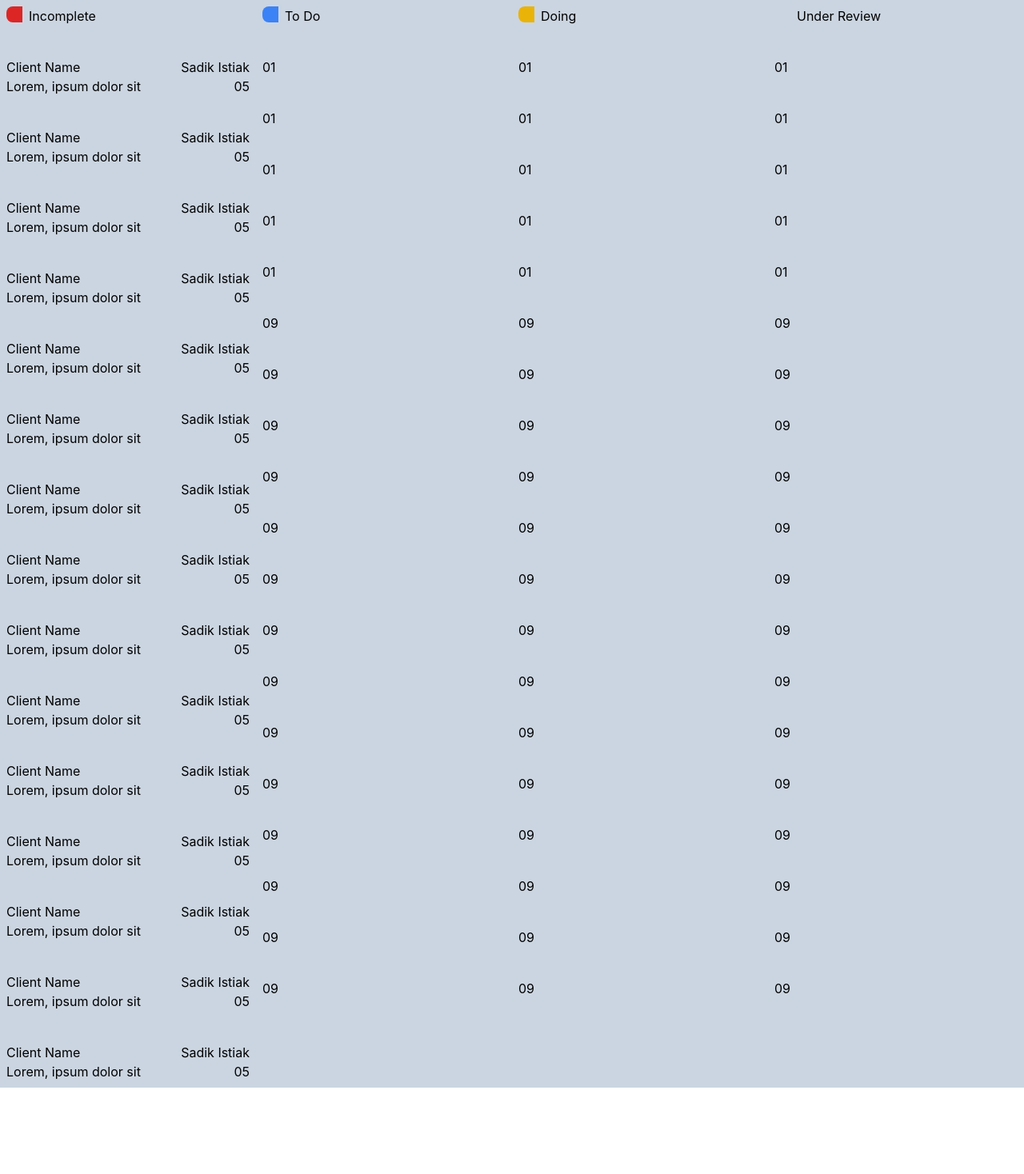
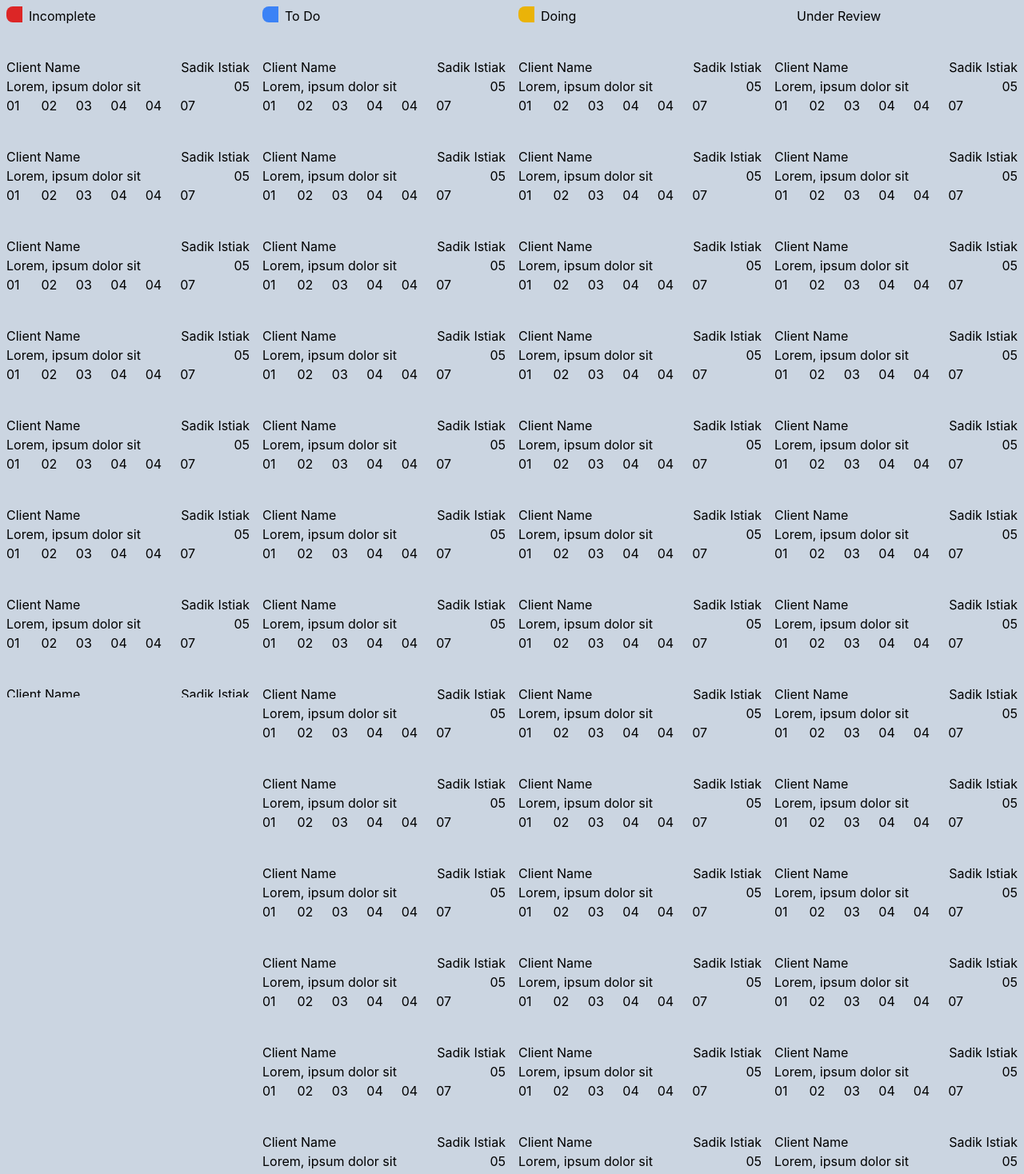
Before and after one commit to md-azmi-siddique/seo-page1, a React (Create React App) app: page / in a window 1280 px wide. Shown: the top 1468 px of the page at 80% size. Before the commit the page ends 1360 px from the top, so only its background shows below. Built offline with nearby package versions, Linux system fonts and the light colour scheme.

Commit message:
scroll bar processed

```diff
--- a/package.json
+++ b/package.json
@@ -9,6 +9,7 @@
     "react": "^18.2.0",
     "react-dom": "^18.2.0",
     "react-scripts": "5.0.1",
+    "react-scrollbars-custom": "^4.1.1",
     "swiper": "^11.0.5",
     "web-vitals": "^2.1.4"
   },
--- a/src/Components/Compleated.jsx
+++ b/src/Components/Compleated.jsx
@@ -1,4 +1,5 @@
 import React from "react";
+import MyComponent from './MyComponent';
 
 const Compleated = () => {
   return (
@@ -7,25 +8,9 @@ const Compleated = () => {
         <div className="w-5 h-5 rounded-l-lg mr-2"></div>
         Compleated
       </div>
-      <div>01</div>
-      <div>01</div>
-      <div>01</div>
-      <div>01</div>
-      <div>01</div>
-      <div>09</div>
-      <div>09</div>
-      <div>09</div>
-      <div>09</div>
-      <div>09</div>
-      <div>09</div>
-      <div>09</div>
-      <div>09</div>
-      <div>09</div>
-      <div>09</div>
-      <div>09</div>
-      <div>09</div>
-      <div>09</div>
-      <div>09</div>
+      <div>
+        <MyComponent></MyComponent>
+      </div>
     </div>
   );
 };
--- a/src/Components/Doing.jsx
+++ b/src/Components/Doing.jsx
@@ -1,4 +1,5 @@
 import React from "react";
+import MyComponent from './MyComponent';
 
 const Doing = () => {
   return (
@@ -7,25 +8,9 @@ const Doing = () => {
         <div className="w-5 h-5 rounded-l-lg mr-2 bg-yellow-500"></div>
         Doing
       </div>
-      <div>01</div>
-      <div>01</div>
-      <div>01</div>
-      <div>01</div>
-      <div>01</div>
-      <div>09</div>
-      <div>09</div>
-      <div>09</div>
-      <div>09</div>
-      <div>09</div>
-      <div>09</div>
-      <div>09</div>
-      <div>09</div>
-      <div>09</div>
-      <div>09</div>
-      <div>09</div>
-      <div>09</div>
-      <div>09</div>
-      <div>09</div>
+      <div>
+        <MyComponent></MyComponent>
+      </div>
     </div>
   );
 };
--- a/src/Components/IncompleteList.jsx
+++ b/src/Components/IncompleteList.jsx
@@ -1,18 +1,23 @@
 import React from "react";
-import ListItem from "./ListItem";
 import MyComponent from './MyComponent';
 
 const IncompleteList = () => {
+  const customScrollbarStyle = {
+    maxHeight: '100vh',
+    overflowY: 'auto',
+    scrollbarWidth: 'thin',  // For Firefox
+    scrollbarColor: 'blue #f1f1f1',  // For Firefox
+  };
+
   return (
     <div className="grid gap-10">
       <div className="flex">
         <div className="w-5 h-5 rounded-l-lg mr-2 bg-red-600"></div>
         Incomplete
       </div>
-      <div>
-        <MyComponent></MyComponent>
+      <div style={customScrollbarStyle}>
+        <MyComponent />
       </div>
-
     </div>
   );
 };
--- a/src/Components/ListItem.jsx
+++ b/src/Components/ListItem.jsx
@@ -1,4 +1,4 @@
-import React from 'react';
+import React from "react";
 
 const ListItem = () => {
   return (
@@ -11,6 +11,15 @@ const ListItem = () => {
         <div class="col-span-2 ">Lorem, ipsum dolor sit</div>
         <div class="justify-self-end">05</div>
       </div>
+      <div class="grid grid-cols-7 gap-0">
+        <div class="...">01</div>
+        <div class="...">02</div>
+        <div class="...">03</div>
+        <div class="...">04</div>
+        <div class="...">04</div>
+
+        <div class="col-span-2 ...">07</div>
+      </div>
     </div>
   );
 };
--- a/src/Components/Over.jsx
+++ b/src/Components/Over.jsx
@@ -1,4 +1,5 @@
 import React from "react";
+import MyComponent from './MyComponent';
 
 const Over = () => {
   return (
@@ -7,25 +8,9 @@ const Over = () => {
         <div className="w-5 h-5 rounded-l-lg mr-2"></div>
         Over
       </div>
-      <div>01</div>
-      <div>01</div>
-      <div>01</div>
-      <div>01</div>
-      <div>01</div>
-      <div>09</div>
-      <div>09</div>
-      <div>09</div>
-      <div>09</div>
-      <div>09</div>
-      <div>09</div>
-      <div>09</div>
-      <div>09</div>
-      <div>09</div>
-      <div>09</div>
-      <div>09</div>
-      <div>09</div>
-      <div>09</div>
-      <div>09</div>
+      <div>
+        <MyComponent></MyComponent>
+      </div>
     </div>
   );
 };
--- a/src/Components/TodoList.jsx
+++ b/src/Components/TodoList.jsx
@@ -1,4 +1,5 @@
 import React from "react";
+import MyComponent from './MyComponent';
 
 const TodoList = () => {
   return (
@@ -7,25 +8,9 @@ const TodoList = () => {
         <div className="w-5 h-5 rounded-l-lg mr-2 bg-blue-500"></div>
         To Do
       </div>
-      <div>01</div>
-      <div>01</div>
-      <div>01</div>
-      <div>01</div>
-      <div>01</div>
-      <div>09</div>
-      <div>09</div>
-      <div>09</div>
-      <div>09</div>
-      <div>09</div>
-      <div>09</div>
-      <div>09</div>
-      <div>09</div>
-      <div>09</div>
-      <div>09</div>
-      <div>09</div>
-      <div>09</div>
-      <div>09</div>
-      <div>09</div>
+      <div>
+        <MyComponent></MyComponent>
+      </div>
     </div>
   );
 };
--- a/src/Components/UnderReview.jsx
+++ b/src/Components/UnderReview.jsx
@@ -1,4 +1,5 @@
 import React from "react";
+import MyComponent from './MyComponent';
 
 const UnderReview = () => {
   return (
@@ -7,25 +8,9 @@ const UnderReview = () => {
         <div className="w-5 h-5 rounded-l-lg mr-2"></div>
         Under Review
       </div>
-      <div>01</div>
-      <div>01</div>
-      <div>01</div>
-      <div>01</div>
-      <div>01</div>
-      <div>09</div>
-      <div>09</div>
-      <div>09</div>
-      <div>09</div>
-      <div>09</div>
-      <div>09</div>
-      <div>09</div>
-      <div>09</div>
-      <div>09</div>
-      <div>09</div>
-      <div>09</div>
-      <div>09</div>
-      <div>09</div>
-      <div>09</div>
+      <div>
+        <MyComponent></MyComponent>
+      </div>
     </div>
   );
 };
```
Also changed, not shown: 1 other file (tests, documents, lock files or other folders). Lines whose indentation alone changed are shown as unchanged.
